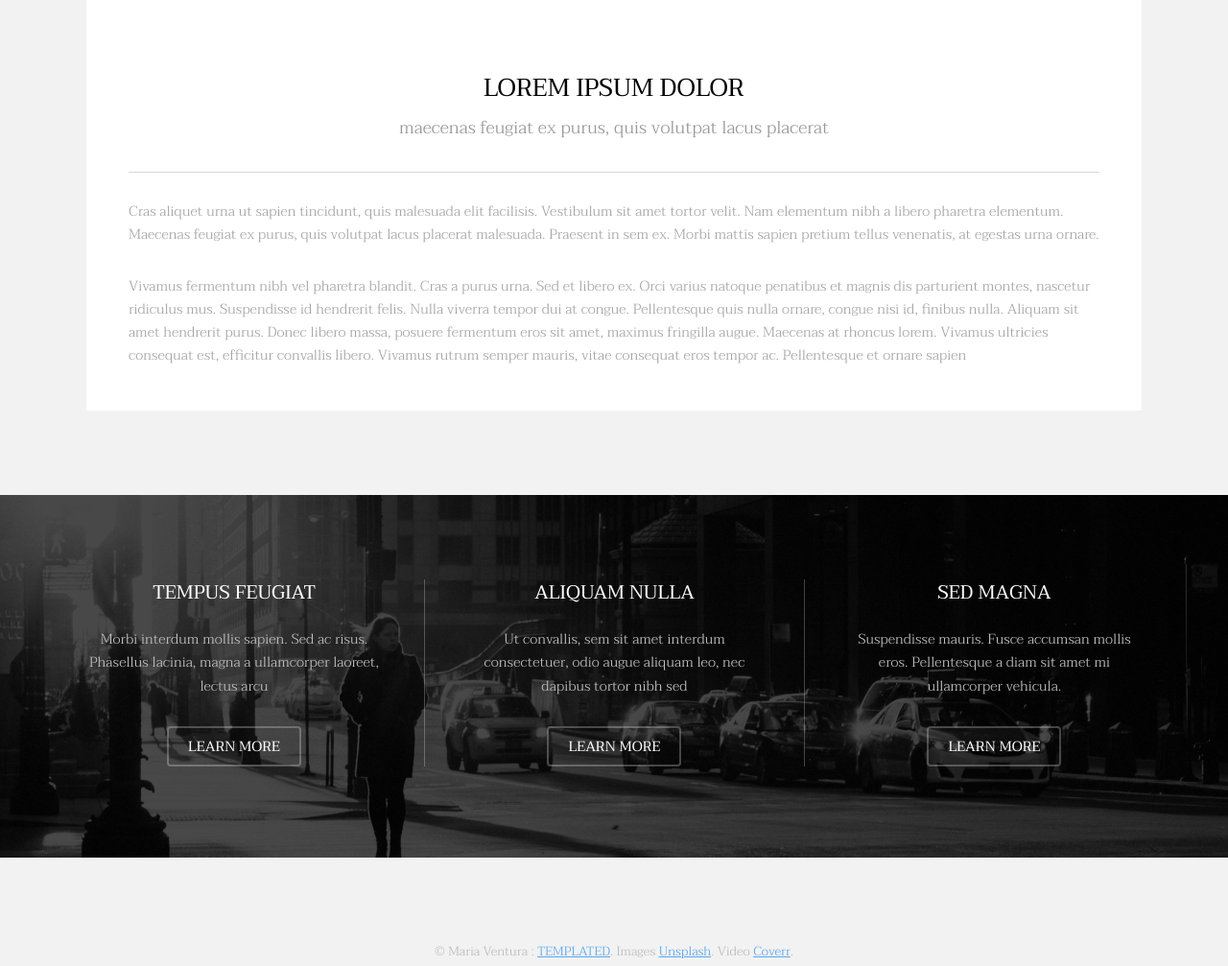
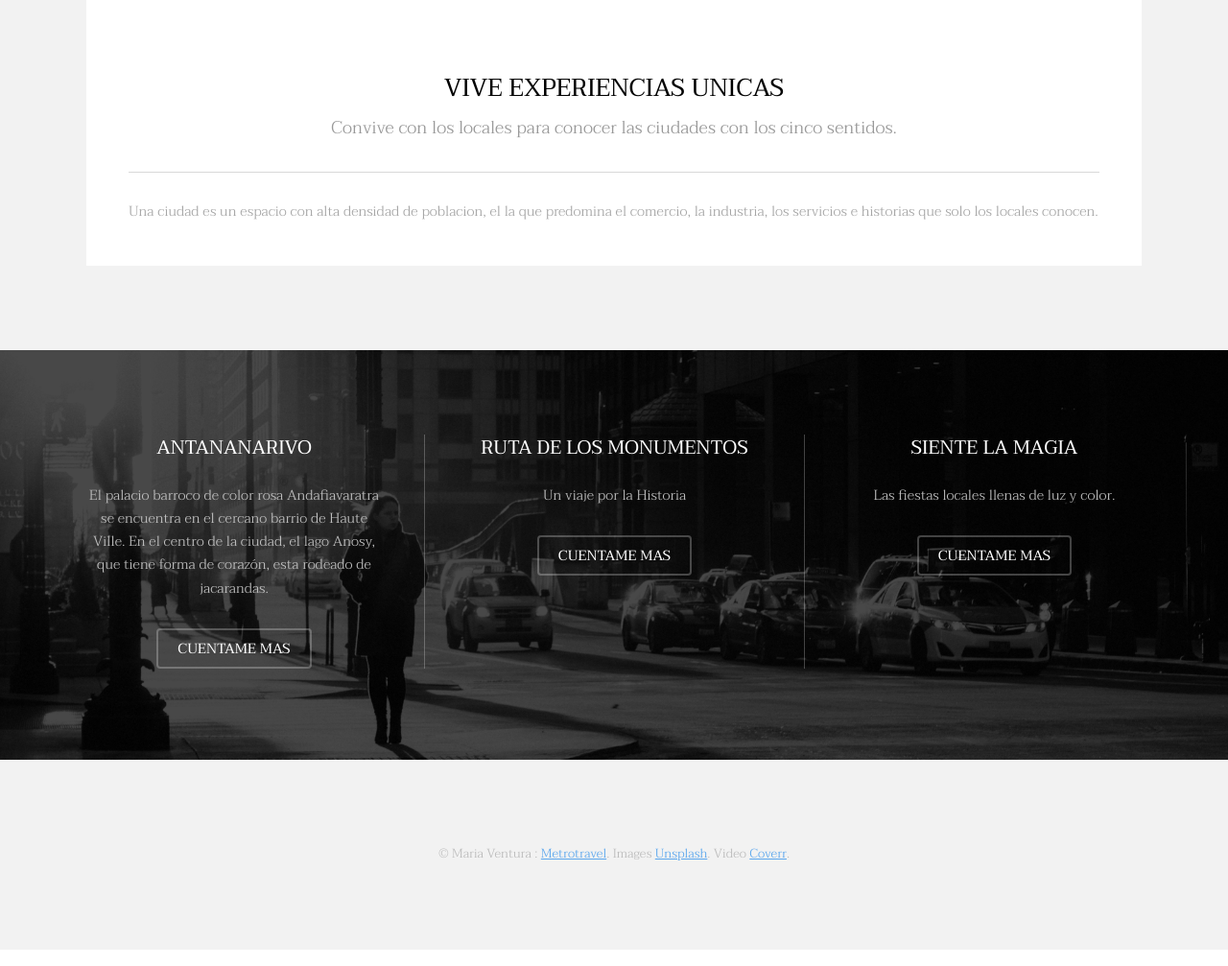
Before and after one commit to mariavh82/04_REP_METROPOLITA, a plain HTML site: page index.html in a window 1280 px wide. Shown: the part 1216-2223 px from the top of the page at 96% size. Drawn offline with Linux system fonts and the light colour scheme.

Commit message:
todos los textos que falta por Manuel

```diff
--- a/index.html
+++ b/index.html
@@ -15,7 +15,7 @@
 
 		<!-- Header -->
 			<header id="header" class="alt">
-				<div class="logo"><a href="index.html">Transitive <span> Metropolita</span></a></div>
+				<div class="logo"><a href="index.html">Metropolita <span> Por Maria Ventura</span></a></div>
 				<a href="#menu" class="toggle"><span>Menu</span></a>
 			</header>
 
@@ -37,8 +37,8 @@
 			<section id="banner" data-video="images/banner">
 				<div class="inner">
 					<h1>Metropolita</h1>
-					<p>Acompañanos en este viaje por los rincones de metropolis que sequro que no conocias.<br />
-					built by <a href="https://templated.co/">Templated</a> and released under the <a href="https://templated.co/license">Creative Commons</a>.</p>
+					<p>Acompañanos en este viaje por los<br />
+					rincones de <a href="https://templated.co/">Metrópolis</a> que seguro <a href="https://templated.co/license">no conocias</a>.</p>
 					<a href="#one" class="button special scrolly">Botón Sí quiero</a>
 				</div>
 			</section>
@@ -53,12 +53,12 @@
 							</div>
 							<div class="content">
 								<header class="align-center">
-									<h2>Lorem ipsum dolor</h2>
-									<p>maecenas feugiat ex purus, quis volutpat lacus placerat</p>
+									<h2>Vive experiencias Unicas</h2>
+									<p>Convive con los locales para conocer las ciudades con los cinco sentidos.</p>
 								</header>
 								<hr />
-								<p> Cras aliquet urna ut sapien tincidunt, quis malesuada elit facilisis. Vestibulum sit amet tortor velit. Nam elementum nibh a libero pharetra elementum. Maecenas feugiat ex purus, quis volutpat lacus placerat malesuada. Praesent in sem ex. Morbi mattis sapien pretium tellus venenatis, at egestas urna ornare.</p>
-								<p>Vivamus fermentum nibh vel pharetra blandit. Cras a purus urna. Sed et libero ex. Orci varius natoque penatibus et magnis dis parturient montes, nascetur ridiculus mus. Suspendisse id hendrerit felis. Nulla viverra tempor dui at congue. Pellentesque quis nulla ornare, congue nisi id, finibus nulla. Aliquam sit amet hendrerit purus. Donec libero massa, posuere fermentum eros sit amet, maximus fringilla augue. Maecenas at rhoncus lorem. Vivamus ultricies consequat est, efficitur convallis libero. Vivamus rutrum semper mauris, vitae consequat eros tempor ac. Pellentesque et ornare sapien</p>
+								<p> Una ciudad es un espacio con alta densidad de poblacion, el la que predomina el comercio, la industria, los servicios e historias que solo los locales conocen.</p>
+
 							</div>
 						</div>
 					</div>
@@ -71,29 +71,29 @@
 					<div id="flexgrid">
 						<div>
 							<header>
-								<h3>Tempus Feugiat</h3>
+								<h3>ANTANANARIVO</h3>
 							</header>
-							<p>Morbi interdum mollis sapien. Sed ac risus. Phasellus lacinia, magna a ullamcorper laoreet, lectus arcu</p>
+							<p>El palacio barroco de color rosa Andafiavaratra se encuentra en el cercano barrio de Haute Ville. En el centro de la ciudad, el lago Anosy, que tiene forma de corazón, esta rodeado de jacarandas.</p>
 							<ul class="actions">
-								<li><a href="#" class="button alt">Learn More</a></li>
+								<li><a href="#" class="button alt">Cuentame mas</a></li>
 							</ul>
 						</div>
 						<div>
 							<header>
-								<h3>Aliquam Nulla</h3>
+								<h3>Ruta de los Monumentos</h3>
 							</header>
-							<p>Ut convallis, sem sit amet interdum consectetuer, odio augue aliquam leo, nec dapibus tortor nibh sed </p>
+							<p>Un viaje por la Historia </p>
 							<ul class="actions">
-								<li><a href="#" class="button alt">Learn More</a></li>
+								<li><a href="#" class="button alt">Cuentame mas</a></li>
 							</ul>
 						</div>
 						<div>
 							<header>
-								<h3>Sed Magna</h3>
+								<h3>Siente la Magia</h3>
 							</header>
-							<p>Suspendisse mauris. Fusce accumsan mollis eros. Pellentesque a diam sit amet mi ullamcorper vehicula.</p>
+							<p>Las fiestas locales llenas de luz y color.</p>
 							<ul class="actions">
-								<li><a href="#" class="button alt">Learn More</a></li>
+								<li><a href="#" class="button alt">Cuentame mas</a></li>
 							</ul>
 						</div>
 					</div>
@@ -194,7 +194,7 @@
 						</div>
 					</section>
 					<div class="copyright">
-						&copy; Maria Ventura : <a href="https://metropolita.co/">TEMPLATED</a>. Images <a href="https://unsplash.com/">Unsplash</a>. Video <a href="http://coverr.co/">Coverr</a>.
+						&copy; Maria Ventura : <a href="https://metropolita.co/">Metrotravel</a>. Images <a href="https://unsplash.com/">Unsplash</a>. Video <a href="http://coverr.co/">Coverr</a>.
 					</div>
 				</div>
 			</footer>
```
